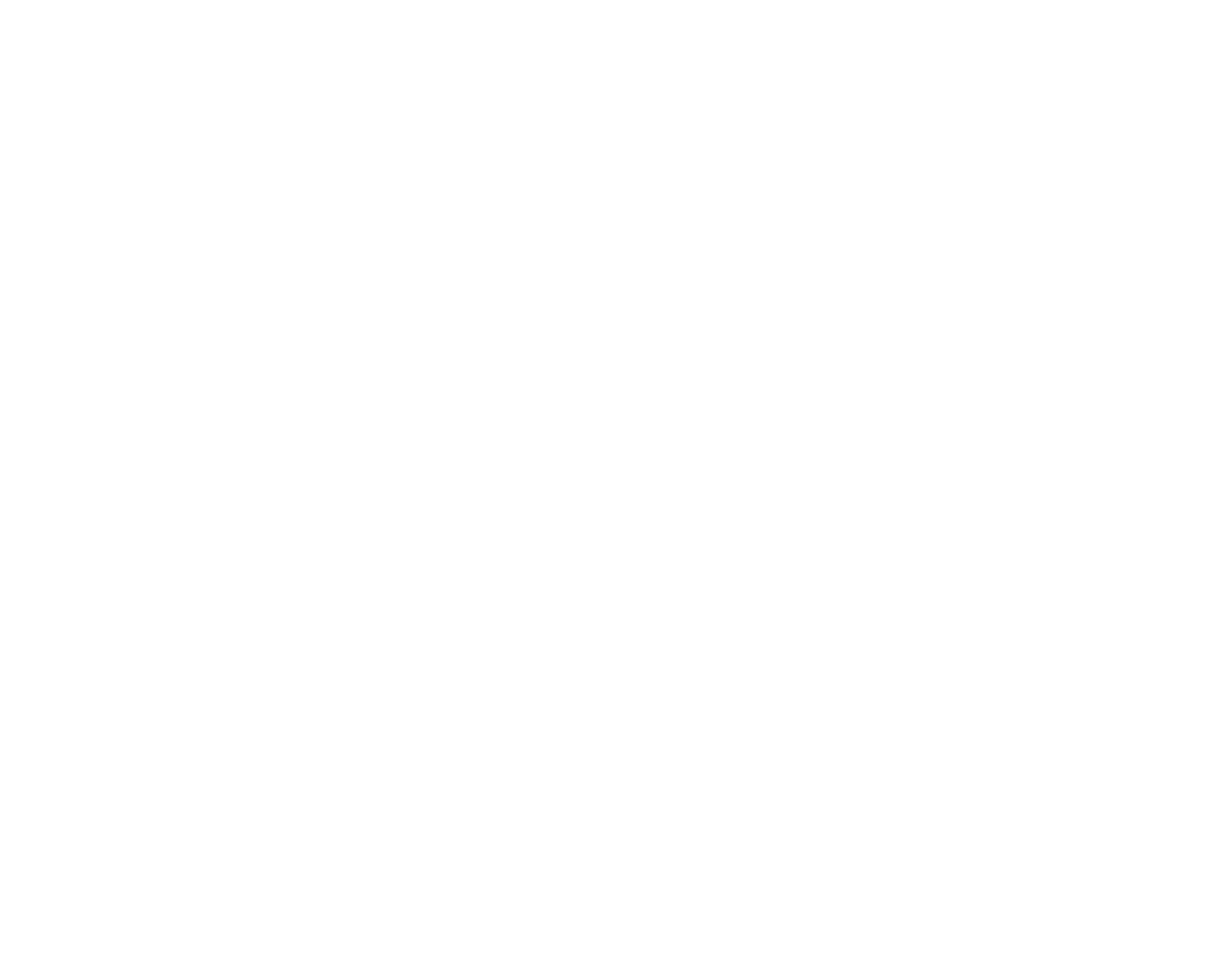
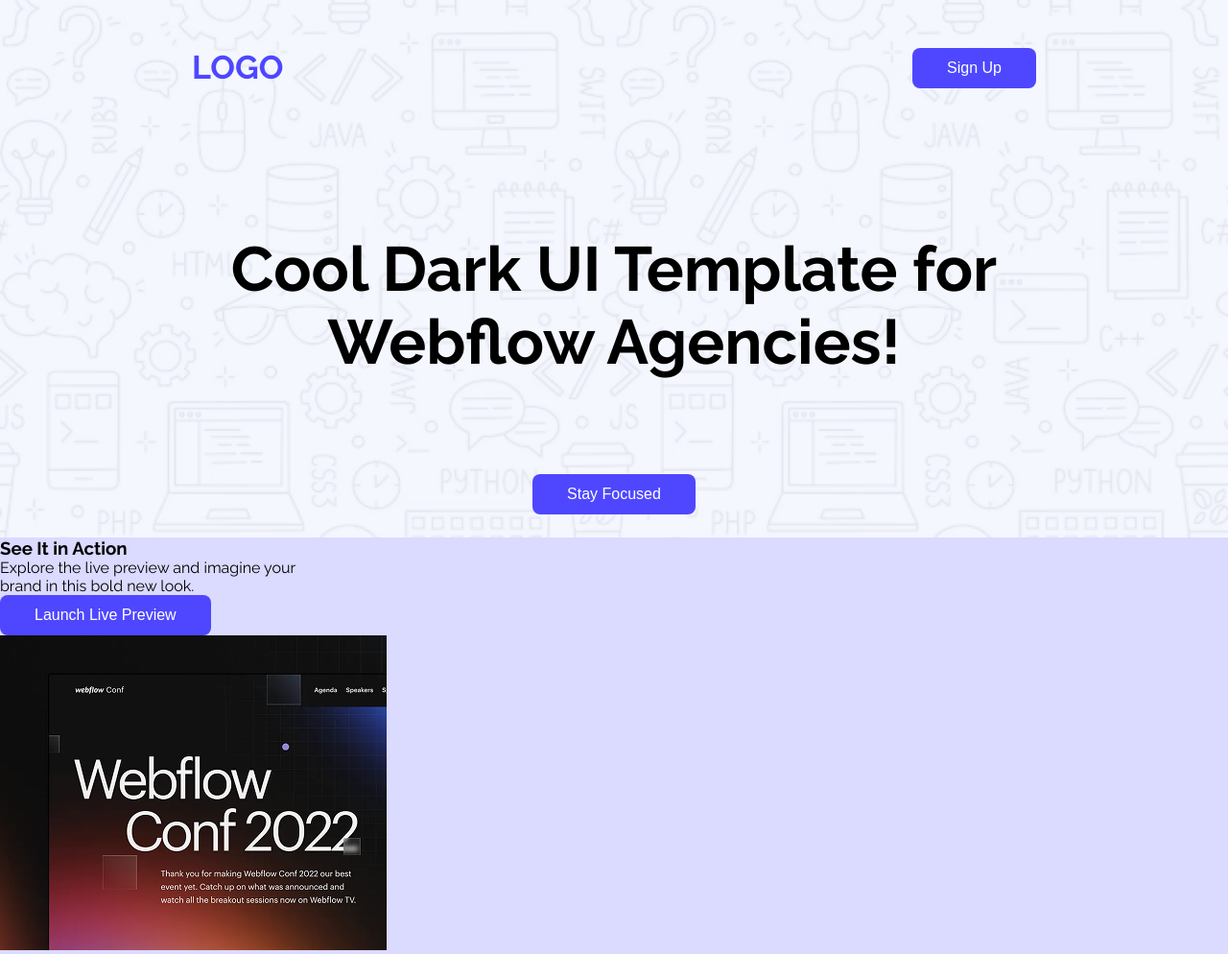
Before and after one commit to haquefaria/farias_assignment, a plain HTML site: page index/index.html in a window 1280 px wide. Shown: the whole page at 96% size. Before the commit the page ends 800 px from the top, so only its background shows below. Drawn offline with Linux system fonts and the light colour scheme.

Commit message:
2nd step

```diff
--- a/index/index.html
+++ b/index/index.html
@@ -2,10 +2,35 @@
 <html lang="en">
 <head>
     <meta charset="UTF-8">
-    <meta name="viewport" content="width=, initial-scale=1.0">
-    <title>Faria's Assignment</title>
+    <meta name="viewport" content="width=device-width, initial-scale=1.0">
+    <title>My First Github</title>
+    <link rel="preconnect" href="https://fonts.googleapis.com">
+<link rel="preconnect" href="https://fonts.gstatic.com" crossorigin>
+<link href="https://fonts.googleapis.com/css2?family=Raleway:ital,wght@0,100..900;1,100..900&display=swap" rel="stylesheet">
+<link rel="stylesheet" href="/styles/styles.css">
 </head>
-<body>
+<body class="raleway-normal" >
+    <header class="hero_header">
+        <nav class="ban">
+            <h3 class="nav_title">LOGO</h3>
+            <button class="signup_button">Sign Up</button>
+        </nav>
 
-</body>
-</html>
+    <section class="bg_title">
+        <h3 class="big_title">Cool Dark UI Template for<br>Webflow Agencies!</h3>
+        <div class="container">
+            <button class="signup_button">Stay Focused</button>
+        </div>
+    </section>
+    </header>
+    <main class="full-color">
+        <section class="action-section">
+            <div class="action-text">
+                <h3 class="action-title">See It in Action</h3>
+                <p class="action-para">Explore the live preview and imagine your <br>brand in this bold new look.</p>
+                <button class="signup_button">Launch Live Preview</button>
+            </div>
+            <div >
+                <img class="action-image" src="../Assets/wc-mini.png" alt="">
+            </div>
+        </section>
--- a/styles/styles.css
+++ b/styles/styles.css
@@ -0,0 +1,62 @@
+*{
+    margin: 0px;
+    padding: 0px;
+    box-sizing: border-box;
+}
+.raleway-normal {
+  font-family: "Raleway", sans-serif;
+  font-optical-sizing: auto;
+  font-style: normal;
+}
+
+.full-color {
+    background-color: #dbdaff;
+    }
+
+    /* sec 1 start */
+.ban{
+   display: flex;
+   justify-content: space-between;
+   margin: 0px 150px;
+   padding: 50px;
+
+
+}
+.nav_title {
+    font-weight: black;
+     font-size: 34px;
+     color: #4E47FF;
+
+}
+.signup_button {
+    background-color: #4E47FF;
+    color: white;
+    padding: 12px 36px;
+    border: none;
+    border-radius: 8px;
+    font-size: 16px ;
+    cursor: pointer;
+}
+.signup_button:hover {
+    background-color: #2720f5;
+}
+ .container { display: flex;
+    justify-content: center;
+}
+
+.big_title {
+    font-weight: bold;
+    font-size: 65px;
+    text-align: center;
+   margin: 100px auto;
+
+}
+.hero_header {
+    background-image: url(../Assets/Hero-bg.png);
+    background-size: cover;
+    background-repeat: no-repeat;
+    width: 100%;
+    height: 560px;
+}
+
+/*sec 1 end*/
```
